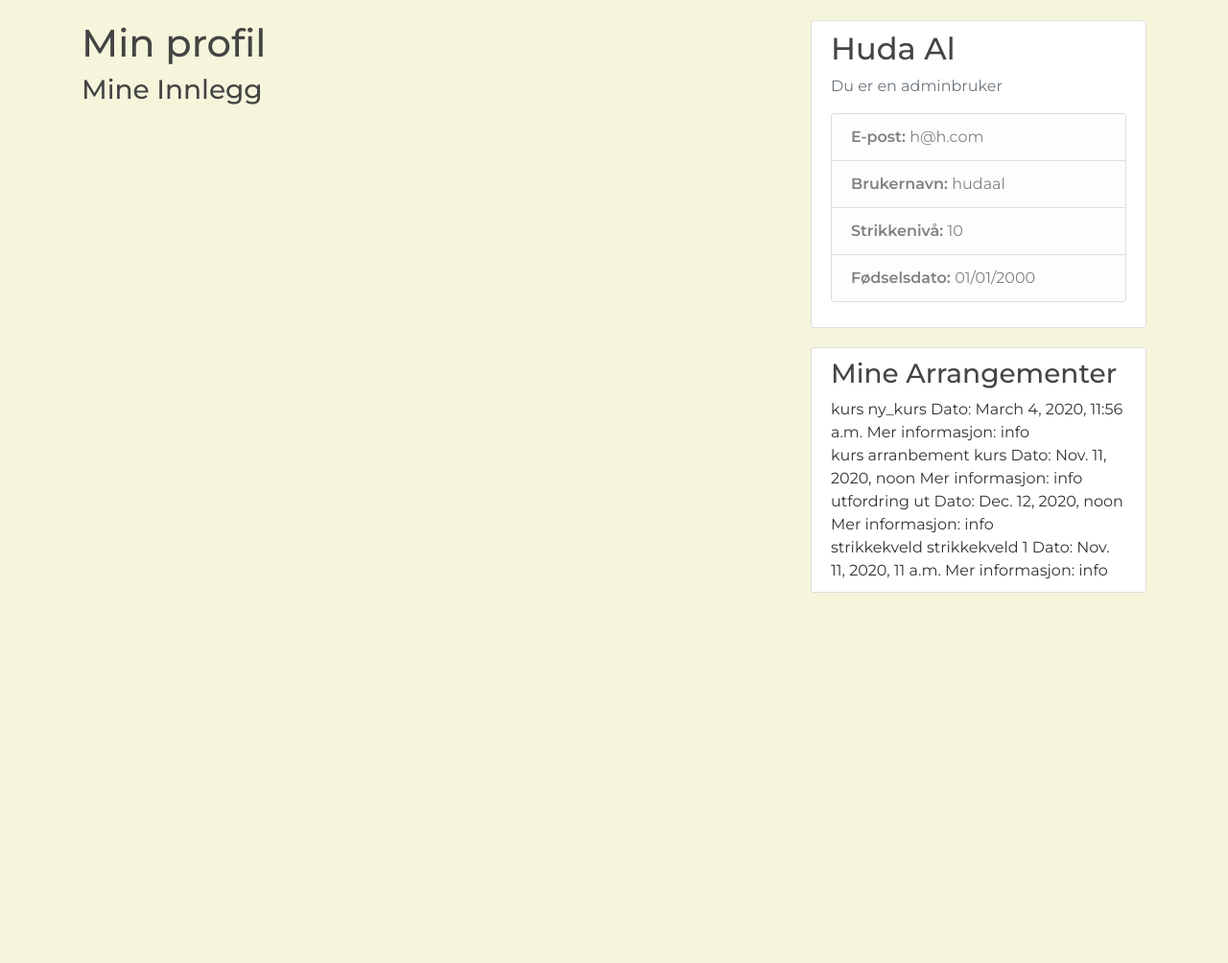
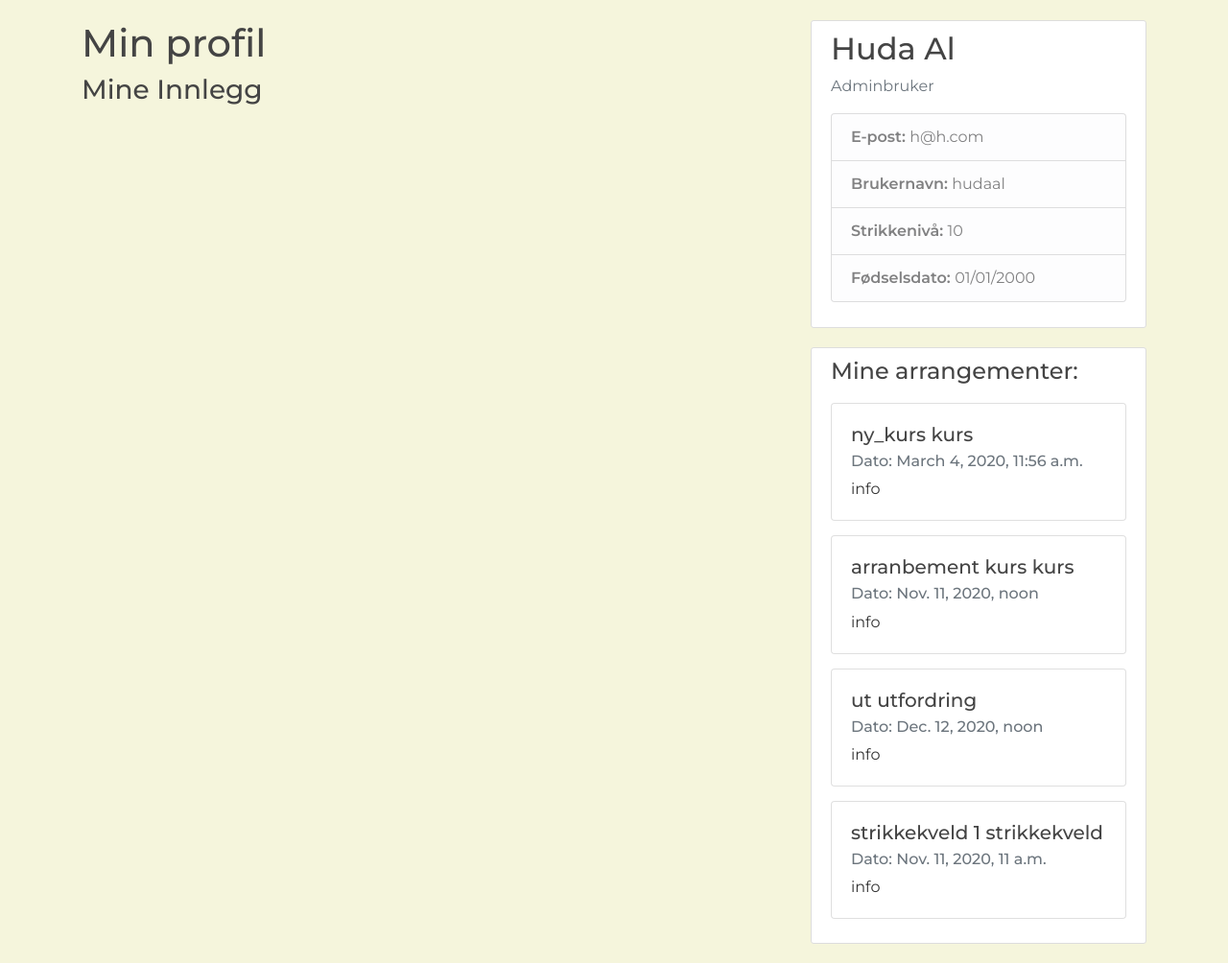
Before and after one commit to eivindsd/Programvareutvikling---Prosjekt, a Django app: page /profile/ in a window 1280 px wide. Shown: the part 59-1063 px from the top of the page at 96% size. Before the commit the page ends 677 px from the top, so only its background shows below. Run offline with Django 3.2, Linux system fonts and the light colour scheme; a user stored in the database is signed in; data comes from the database, SQL or seed files in the repository; some libraries are stand-ins or nearby versions.

Commit message:
endre mine arrangementer view til cards

```diff
--- a/users/templates/users/profile.html
+++ b/users/templates/users/profile.html
@@ -12,11 +12,11 @@
             <h2>{{ user.first_name }}  {{ user.last_name }}</h2>
             <p class='text-muted'>
                 {% if user.is_superuser %}
-                    Du er en adminbruker
+                    Adminbruker
                 {% elif user.is_bedrift %}
-                    Du er en bedriftsbruker
+                    Bedriftsbruker
                 {% else %}
-                    Du er en vanlig strikkebruker
+                    Privatbruker
                 {% endif %}
             </p>
               <ul class="list-group">
@@ -31,17 +31,18 @@
 {% endblock sidebar %}
 
 {% block arrangementer %}
-    <div class="col-md-4">
+    <div class="col-md-4" style="height: 100%">
           <div class="content-section">
-              <h3>Mine Arrangementer</h3>
+              <h4 style="padding-bottom: 10px;" >Mine arrangementer:</h4>
               {% for arr in mineArrangementer %}
-                <div>
-                    {{ arr.type }} {{ arr.title }}
-                    Dato: {{ arr.tidspunkt }}
-                    Mer informasjon: {{arr.innhold}}
-                </div>
+              <div class="card" style="margin-bottom: 15px">
+                  <div class="card-body">
+                    <h5 class="card-title">{{ arr.title }} {{ arr.type }}</h5>
+                    <h6 class="card-subtitle mb-2 text-muted">Dato: {{ arr.tidspunkt }}</h6>
+                     <p class="card-text">{{arr.innhold}}</p>
+                  </div>
+              </div>
               {% endfor %}
           </div>
     </div>
-    <br>
 {% endblock arrangementer %}
```
